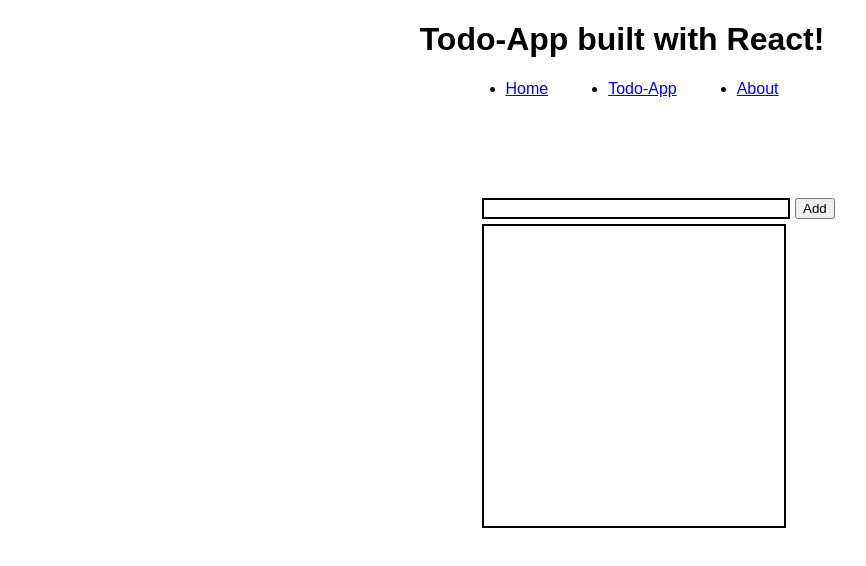
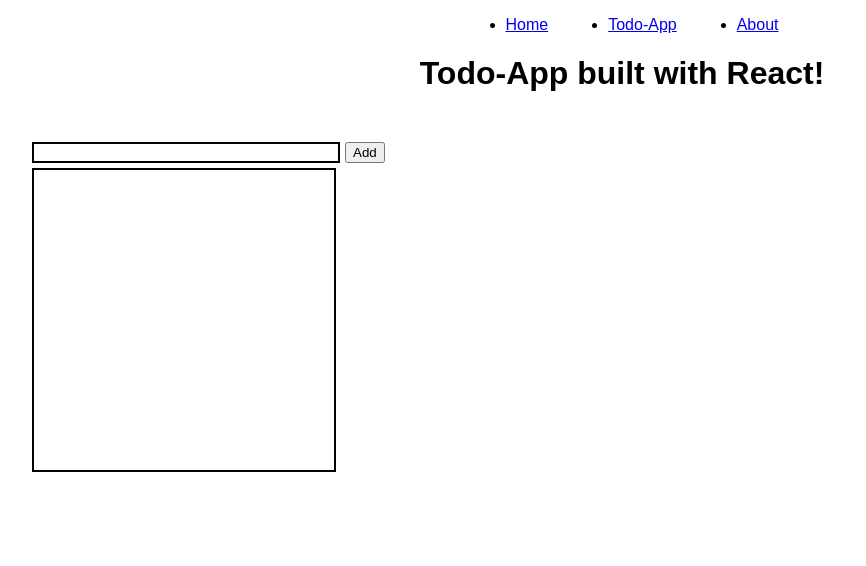
Before and after one commit to yanuaryudhistira/impacttodo-react, a React (Create React App) app: page /todolist in a window 1280 px wide. Shown: the top 566 px of the page, without its empty margins (18-884 px from the left). Built offline with nearby package versions, Linux system fonts and the light colour scheme.

Commit message:
Fix className issue, not class

```diff
--- a/src/App.js
+++ b/src/App.js
@@ -8,19 +8,19 @@
     return (
       <Router>
         <div>
-          <Route path="/" component={Home} />
-          <ul class="nav">
-            <li class="li">
+          <ul className="nav">
+            <li className="li">
               <Link to="/">Home</Link>
             </li>
-            <li class="li">
+            <li className="li">
               <Link to="/todolist">Todo-App</Link>
             </li>
-            <li class="li">
+            <li className="li">
               <Link to="/about">About</Link>
             </li>
           </ul>
 
+          <Route path="/" component={Home} />
           <Route path="/todolist" component={TodoList} />
         </div>
       </Router>
--- a/src/index.css
+++ b/src/index.css
@@ -23,8 +23,8 @@
 }
 
 .container {
-  margin-top: 100px;
-  margin-left: 500px;
+  margin-top: 50px;
+  margin-left: 50px;
 }
 
 .todo {
```
Also changed, not shown: 1 other file (tests, documents, lock files or other folders).
